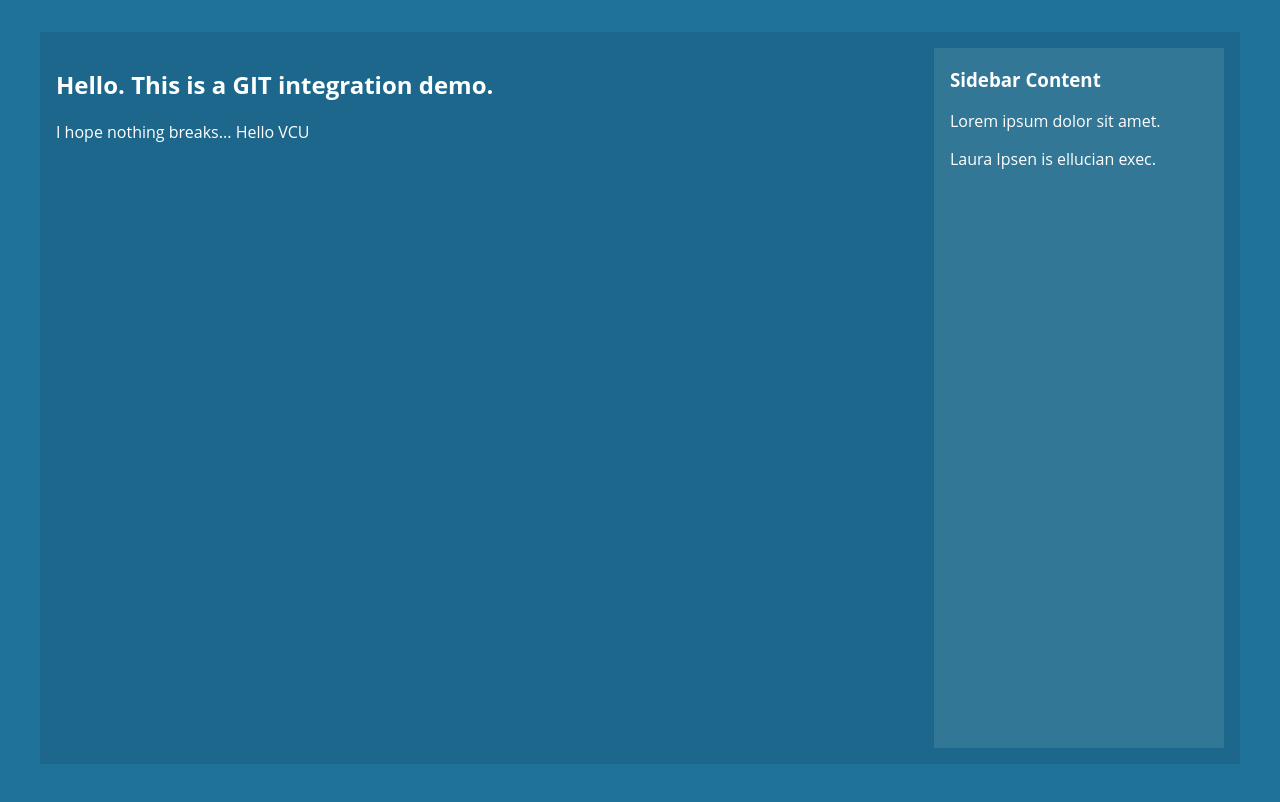
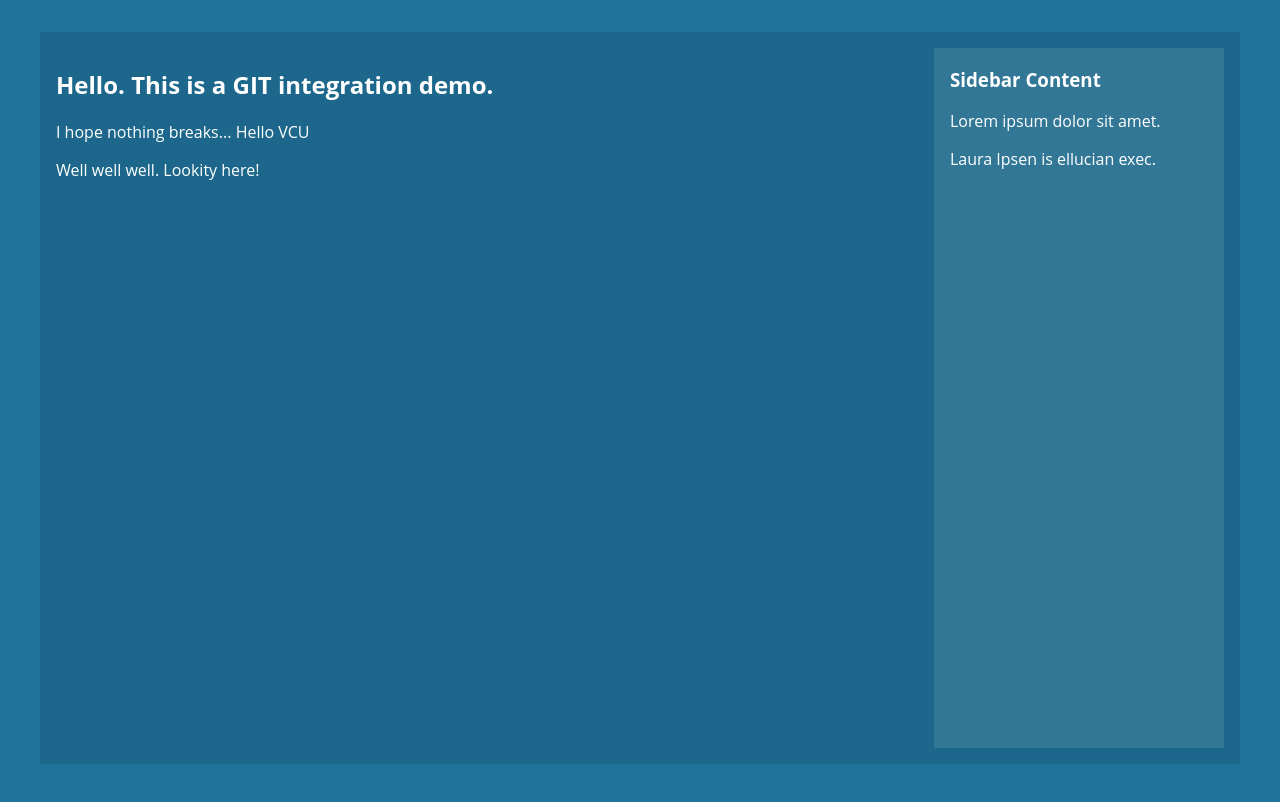
Before and after one commit to t4davelarkan/git-sample-site-test, a website: page www-root/index.html in a window 1280 px wide. Drawn offline with Linux system fonts and the light colour scheme.

Commit message:
Add hello for test

```diff
--- a/www-root/index.html
+++ b/www-root/index.html
@@ -24,7 +24,7 @@
 <div class="general">
   <h2>Hello. This is a GIT integration demo.</h2>
   I hope nothing breaks... Hello VCU
-  <!-- Development Hello VCU!! -->
+  <p>Well well well. Lookity here!</p>
 </div>
 
 <!-- @@@T4Parse = startFooter -->
```
Also changed, not shown: development/html/includes/content-types/general-content/html.html (+1 -1 lines), git-integration/includes/content-types/general-content/html.html (+1 -1 lines), git-integration/includes_stripped/content-types/general-content/html.html (+1 -0 lines).
